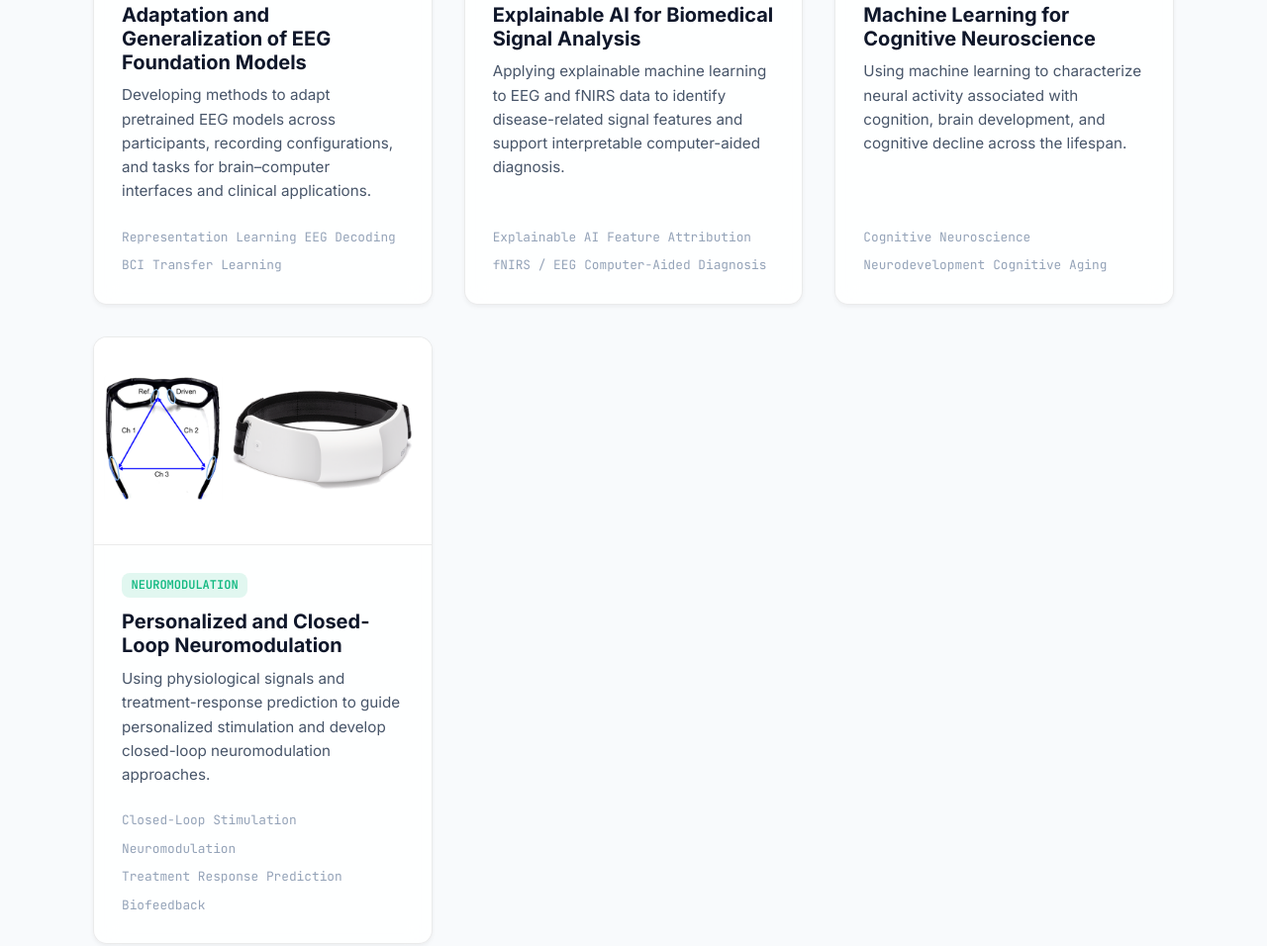
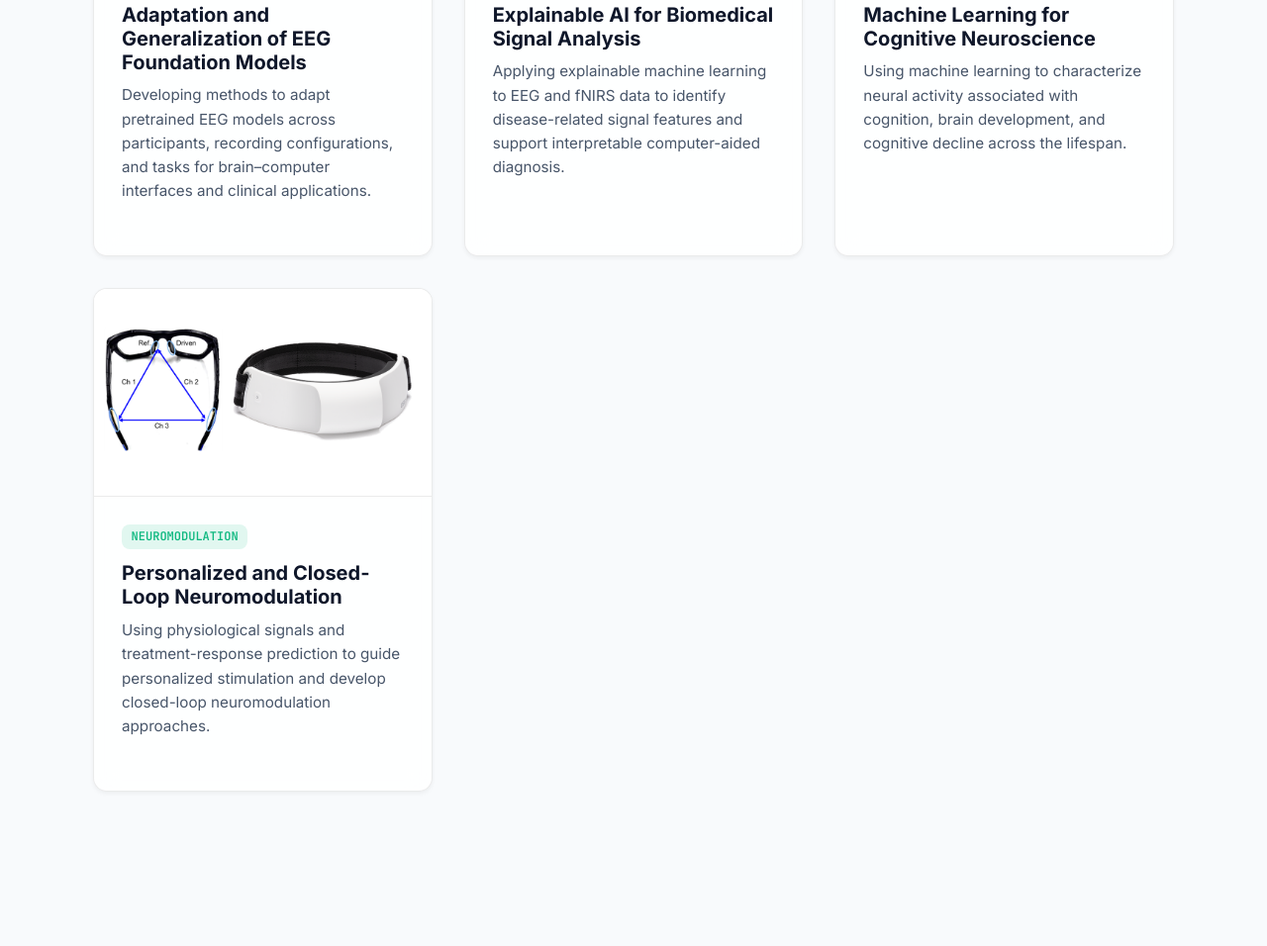
Before and after one commit to BASILLab/BASILLab.github.io, a plain HTML site: page index.html in a window 1280 px wide. Shown: the part 2900-3856 px from the top of the page at 99% size. Drawn offline with Linux system fonts and the light colour scheme.

Commit message:
Remove research area keyword tags

```diff
--- a/index.html
+++ b/index.html
@@ -209,12 +209,6 @@
               <p class="project-description">
                 Developing methods to adapt pretrained EEG models across participants, recording configurations, and tasks for brain–computer interfaces and clinical applications.
               </p>
-              <div class="project-tech-stack">
-                <span class="tech-tag">Representation Learning</span>
-                <span class="tech-tag">EEG Decoding</span>
-                <span class="tech-tag">BCI</span>
-                <span class="tech-tag">Transfer Learning</span>
-              </div>
             </div>
           </article>
 
@@ -231,12 +225,6 @@
               <p class="project-description">
                 Applying explainable machine learning to EEG and fNIRS data to identify disease-related signal features and support interpretable computer-aided diagnosis.
               </p>
-              <div class="project-tech-stack">
-                <span class="tech-tag">Explainable AI</span>
-                <span class="tech-tag">Feature Attribution</span>
-                <span class="tech-tag">fNIRS / EEG</span>
-                <span class="tech-tag">Computer-Aided Diagnosis</span>
-              </div>
             </div>
           </article>
 
@@ -253,11 +241,6 @@
               <p class="project-description">
                 Using machine learning to characterize neural activity associated with cognition, brain development, and cognitive decline across the lifespan.
               </p>
-              <div class="project-tech-stack">
-                <span class="tech-tag">Cognitive Neuroscience</span>
-                <span class="tech-tag">Neurodevelopment</span>
-                <span class="tech-tag">Cognitive Aging</span>
-              </div>
             </div>
           </article>
 
@@ -274,12 +257,6 @@
               <p class="project-description">
                 Using physiological signals and treatment-response prediction to guide personalized stimulation and develop closed-loop neuromodulation approaches.
               </p>
-              <div class="project-tech-stack">
-                <span class="tech-tag">Closed-Loop Stimulation</span>
-                <span class="tech-tag">Neuromodulation</span>
-                <span class="tech-tag">Treatment Response Prediction</span>
-                <span class="tech-tag">Biofeedback</span>
-              </div>
             </div>
           </article>
         </div>
```
